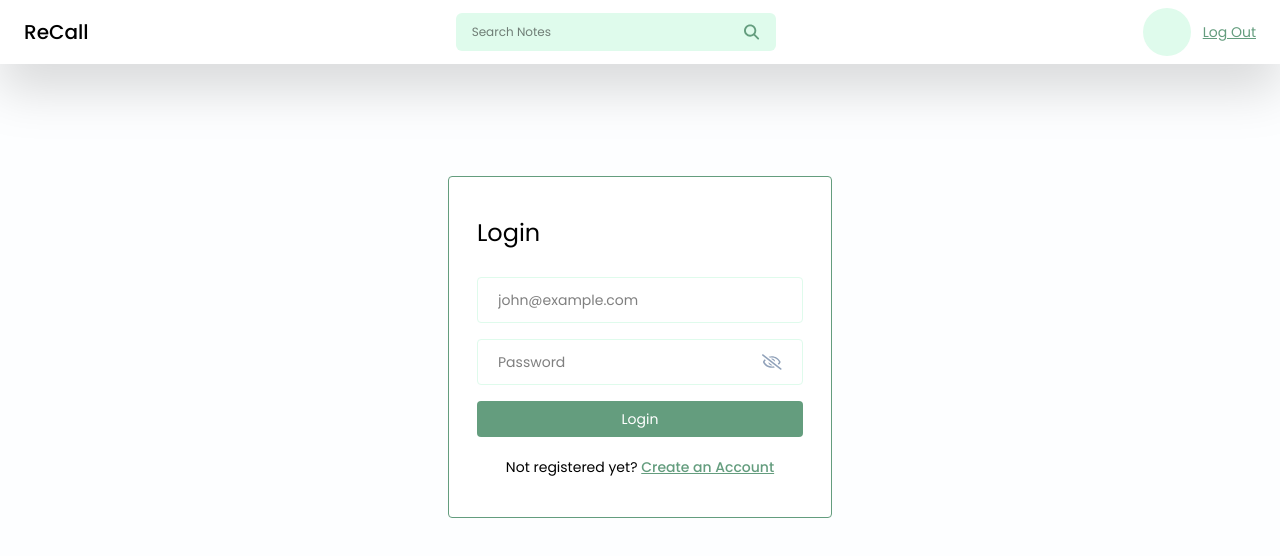
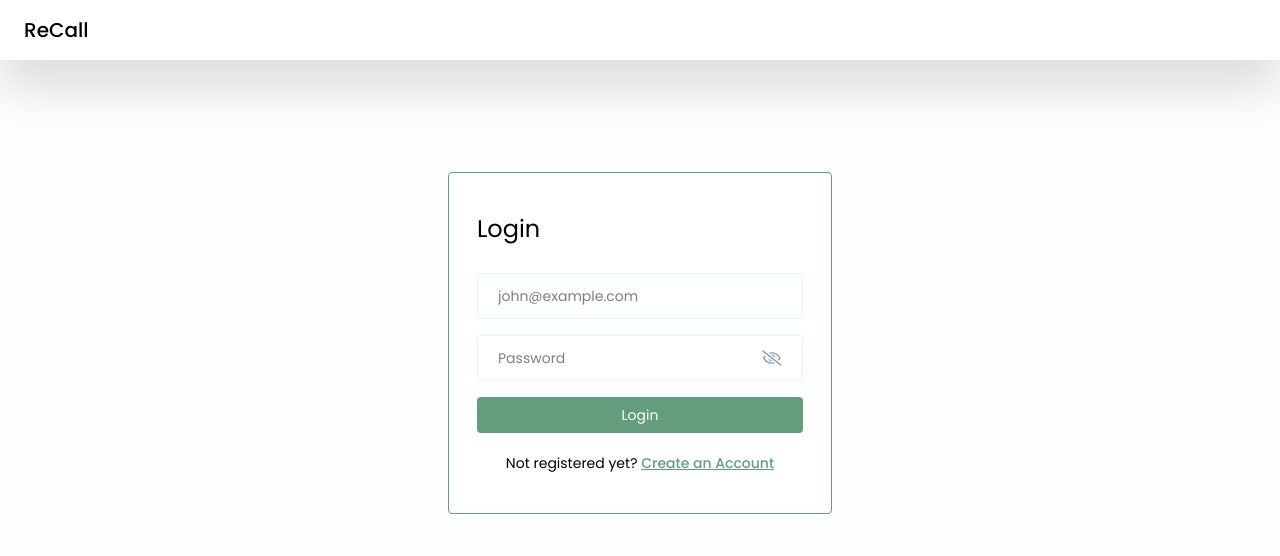
Before and after one commit to ChandanaPrabhakar/ReCall, a React (Vite) app in the folder frontend/ReCall/: page /login in a window 1280 px wide. Shown: the top 556 px of the page. Built offline with nearby package versions, Linux system fonts and the light colour scheme.

Commit message:
conditionally render searchbar and profilecard

```diff
--- a/frontend/ReCall/src/components/Navbar/Navbar.jsx
+++ b/frontend/ReCall/src/components/Navbar/Navbar.jsx
@@ -1,11 +1,12 @@
 import React, { useState } from 'react';
 import ProfileInfoCard from '../Cards/ProfileInfoCard';
-import { useNavigate } from 'react-router-dom';
+import { useLocation, useNavigate } from 'react-router-dom';
 import SearchBar from '../SearchBar/SearchBar';
 
-const Navbar = ({userInfo}) => {
+const Navbar = ({ userInfo }) => {
 
   const navigate = useNavigate();
+  const location = useLocation();
   const [searchQuery, setSearchQuery] = useState("");
 
   const onLogout = () => {
@@ -21,9 +22,13 @@
     setSearchQuery("");
   }
 
+  const isAuthPage = location.pathname === '/login' || location.pathname === '/signup';
+
   return (
     <div className='bg-white flex items-center justify-between px-6 py-2 drop-shadow-2xl'>
       <h2 className='text-xl font-medium text-black py-2'>ReCall</h2>
+      {!isAuthPage && (
+        <>
           <SearchBar
             value={searchQuery}
             onChange={(e) => { setSearchQuery(e.target.value) }}
@@ -31,6 +36,8 @@
             onClearSearch={onClearSearch}
           />
           <ProfileInfoCard userInfo={userInfo} onLogout={onLogout} />
+        </>
+      )}
     </div>
   )
 }
```
Lines whose indentation alone changed are shown as unchanged.
